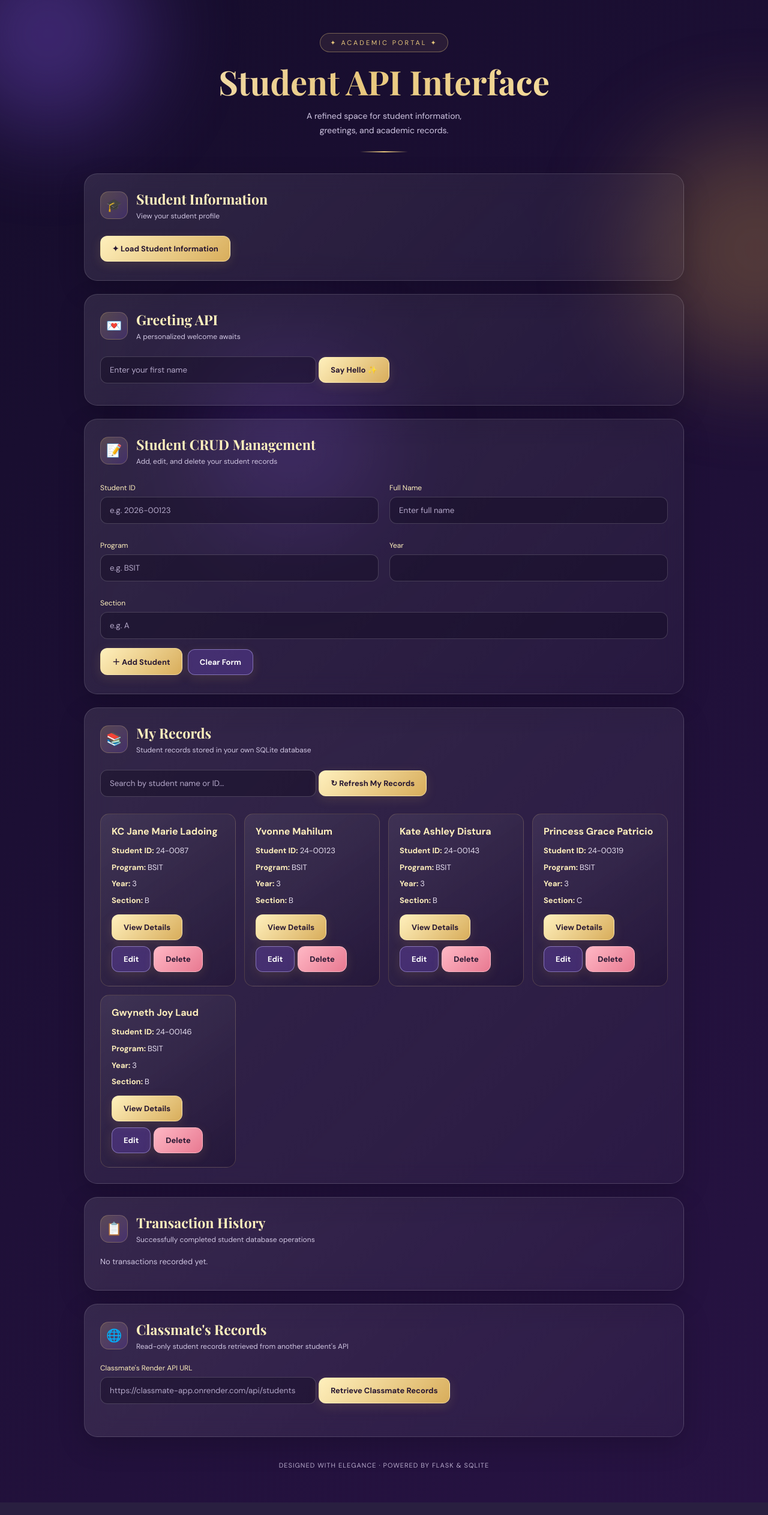
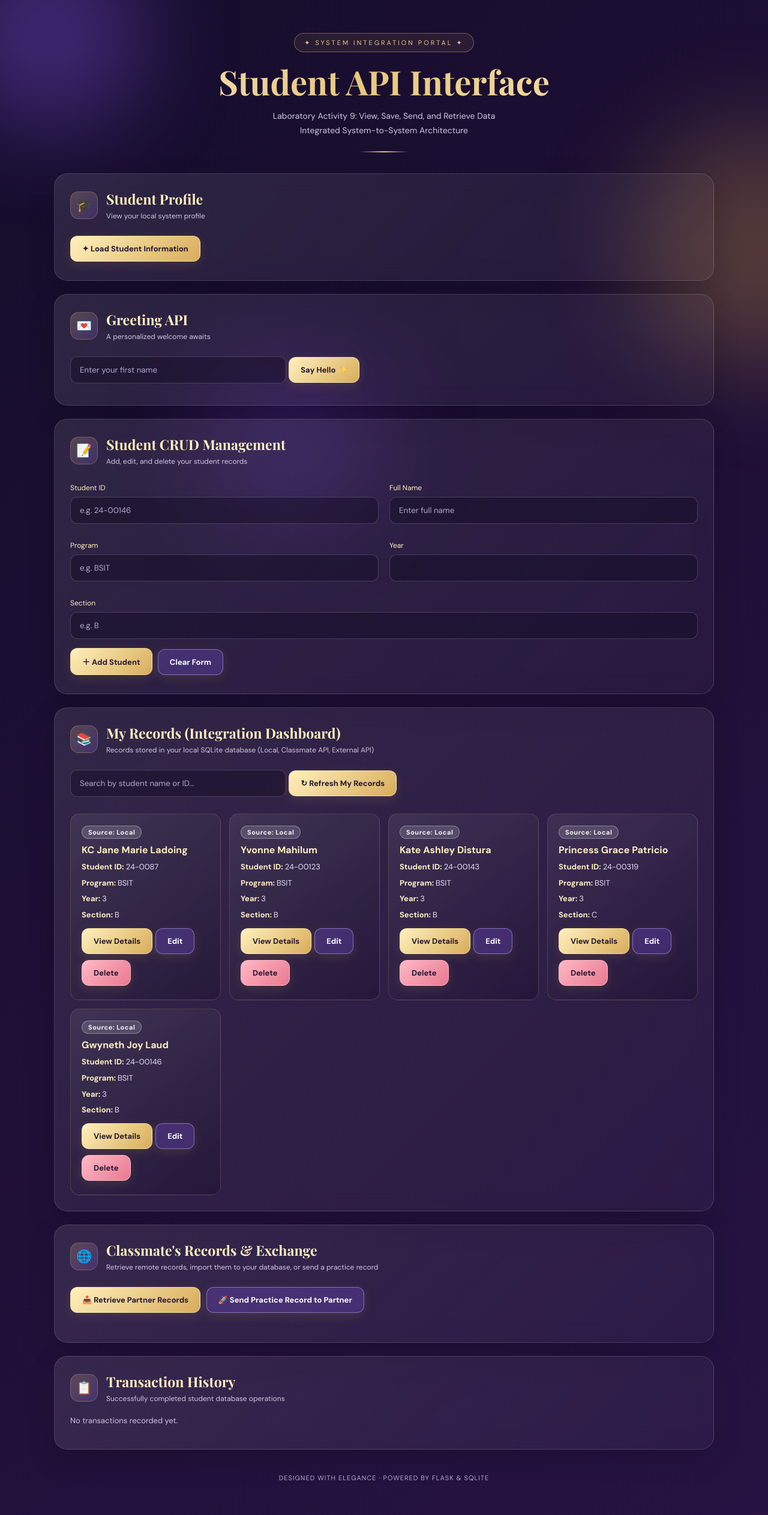
Before and after one commit to laudgwynethjoy-hue/GwynethJoyLaudV1, a Flask app: page / in a window 1280 px wide. Shown: the whole page at 60% size. Before the commit the page ends 2504 px from the top, so only its background shows below. Run offline with Flask 3, Linux system fonts and the light colour scheme; data comes from the database, SQL or seed files in the repository; both versions use the stored data as it was after the commit.

Commit message:
Complete system-to-system integration

```diff
--- a/app.py
+++ b/app.py
@@ -1,8 +1,11 @@
-
 import sqlite3
+import requests
 from flask import Flask, jsonify, request, render_template
 
 app = Flask(__name__)
+
+# REPLACE THIS WITH YOUR PARTNER'S ACTUAL RENDER URL
+PARTNER_API_URL = "https://CLASSMATE-APP.onrender.com/api/students"
 
 
 def get_db_connection():
@@ -54,9 +57,7 @@ def get_skills():
 @app.route("/students", methods=["GET"])
 def get_students():
     conn = get_db_connection()
-    students = conn.execute(
-        "SELECT * FROM students"
-    ).fetchall()
+    students = conn.execute("SELECT * FROM students").fetchall()
     conn.close()
 
     return jsonify([dict(student) for student in students])
@@ -118,7 +119,7 @@ def validate_student_data(data):
     return None
 
 
-# CREATE - ADD STUDENT
+# CREATE - ADD STUDENT (Step 8: Updated to handle source column)
 @app.route("/api/students", methods=["POST"])
 def add_student():
     data = request.get_json(silent=True)
@@ -127,19 +128,23 @@ def add_student():
     if error:
         return jsonify({"error": error}), 400
 
+    # Default to 'External API' if source is not passed explicitly
+    source = data.get("source", "External API")
+
     try:
         conn = get_db_connection()
 
         cursor = conn.execute(
             """INSERT INTO students
-            (student_id, name, program, year, section)
-            VALUES (?, ?, ?, ?, ?)""",
+            (student_id, name, program, year, section, source)
+            VALUES (?, ?, ?, ?, ?, ?)""",
             (
                 data["student_id"].strip(),
                 data["name"].strip(),
                 data["program"].strip(),
                 int(data["year"]),
-                data["section"].strip()
+                data["section"].strip(),
+                source
             )
         )
 
@@ -261,5 +266,67 @@ def api_students():
     return jsonify([dict(student) for student in students])
 
 
+# STEP 3: SERVER-SIDE ENDPOINT TO RETRIEVE PARTNER'S API
+@app.route("/partner-records", methods=["GET"])
+def partner_records():
+    try:
+        response = requests.get(PARTNER_API_URL, timeout=15)
+        response.raise_for_status()
+        return jsonify(response.json())
+    except requests.RequestException:
+        return jsonify({"error": "Unable to retrieve partner data"}), 502
+
+
+# STEP 5: IMPORT A PARTNER RECORD INTO LOCAL DATABASE
+@app.route("/import-student", methods=["POST"])
+def import_student():
+    data = request.get_json(silent=True)
+    if not data:
+        return jsonify({"error": "Invalid data"}), 400
+
+    try:
+        conn = get_db_connection()
+        conn.execute(
+            """INSERT INTO students
+            (student_id, name, program, year, section, source)
+            VALUES (?, ?, ?, ?, ?, ?)""",
+            (
+                data["student_id"],
+                data["name"],
+                data["program"],
+                int(data["year"]),
+                data["section"],
+                "Classmate API"
+            )
+        )
+        conn.commit()
+        conn.close()
+        return jsonify({"message": "Remote record saved successfully"}), 201
+    except sqlite3.Error as e:
+        return jsonify({"error": str(e)}), 500
+
+
+# STEP 9: SEND A PRACTICE RECORD TO PARTNER'S POST ENDPOINT
+@app.route("/send-to-partner", methods=["POST"])
+def send_to_partner():
+    practice_record = {
+        "student_id": "EXT-001",
+        "name": "Sample Exchange Record",
+        "program": "BSIT",
+        "year": 1,
+        "section": "A",
+        "source": "Partner API"
+    }
+
+    try:
+        res = requests.post(PARTNER_API_URL, json=practice_record, timeout=15)
+        return jsonify({
+            "status_code": res.status_code,
+            "response": res.text
+        })
+    except requests.RequestException as e:
+        return jsonify({"error": str(e)}), 500
+
+
 if __name__ == "__main__":
     app.run(debug=True)
--- a/templates/index.html
+++ b/templates/index.html
@@ -1,10 +1,9 @@
-
 <!DOCTYPE html>
 <html lang="en">
 <head>
     <meta charset="UTF-8">
     <meta name="viewport" content="width=device-width, initial-scale=1.0">
-    <title>Student API Interface</title>
+    <title>Student API Integration Dashboard - Lab 9</title>
 
     <link href="https://fonts.googleapis.com/css2?family=DM+Sans:wght@400;500;600;700&family=Playfair+Display:wght@600;700&display=swap" rel="stylesheet">
 
@@ -85,7 +84,7 @@
 
         .container {
             width: 100%;
-            max-width: 1000px;
+            max-width: 1100px;
             margin: auto;
             position: relative;
             z-index: 1;
@@ -237,6 +236,12 @@
             border-color: rgba(196,181,253,0.5);
         }
 
+        button.accent {
+            background: linear-gradient(135deg, #a7f3d0, #34d399);
+            border-color: #a7f3d0;
+            color: #064e3b;
+        }
+
         input {
             width: 100%;
             max-width: 360px;
@@ -295,7 +300,7 @@
         .student-list {
             margin-top: 18px;
             display: grid;
-            grid-template-columns: repeat(auto-fit, minmax(220px, 1fr));
+            grid-template-columns: repeat(auto-fit, minmax(240px, 1fr));
             gap: 14px;
         }
 
@@ -317,19 +322,48 @@
 
         .student-card h3 {
             color: var(--gold-light);
-            margin: 0 0 12px;
+            margin: 0 0 8px;
             font-size: 16px;
         }
 
         .student-card p {
             font-size: 13px;
             line-height: 1.6;
-            margin: 7px 0;
+            margin: 6px 0;
             color: #e6dff0;
         }
 
         .student-card b {
             color: var(--gold-light);
+        }
+
+        /* SOURCE BADGES */
+        .source-badge {
+            display: inline-block;
+            padding: 3px 10px;
+            border-radius: 12px;
+            font-size: 11px;
+            font-weight: 700;
+            margin-bottom: 8px;
+            letter-spacing: 0.5px;
+        }
+
+        .badge-local {
+            background: rgba(255, 255, 255, 0.15);
+            color: #f3f4f6;
+            border: 1px solid rgba(255, 255, 255, 0.3);
+        }
+
+        .badge-imported {
+            background: rgba(52, 211, 153, 0.2);
+            color: #a7f3d0;
+            border: 1px solid rgba(52, 211, 153, 0.4);
+        }
+
+        .badge-external {
+            background: rgba(251, 191, 36, 0.2);
+            color: #fde68a;
+            border: 1px solid rgba(251, 191, 36, 0.4);
         }
 
         .empty-message {
@@ -338,7 +372,6 @@
         }
 
         /* SUCCESS NOTIFICATION */
-
         .operation-result {
             display: none;
             padding: 20px;
@@ -371,7 +404,6 @@
         }
 
         /* TRANSACTION HISTORY */
-
         .activity-item {
             background: rgba(255,255,255,0.06);
             border-left: 4px solid #4ade80;
@@ -397,7 +429,6 @@
         }
 
         /* MODAL */
-
         .modal {
             display: none;
             position: fixed;
@@ -484,11 +515,11 @@
     <main class="container">
 
         <header class="header">
-            <span class="eyebrow">✦ Academic Portal ✦</span>
+            <span class="eyebrow">✦ System Integration Portal ✦</span>
             <h1>Student API Interface</h1>
             <p class="subtitle">
-                A refined space for student information,<br>
-                greetings, and academic records.
+                Laboratory Activity 9: View, Save, Send, and Retrieve Data<br>
+                Integrated System-to-System Architecture
             </p>
             <div class="divider"></div>
         </header>
@@ -498,8 +529,8 @@
             <div class="section-heading">
                 <div class="section-icon">🎓</div>
                 <div>
-                    <h2>Student Information</h2>
-                    <p class="section-description">View your student profile</p>
+                    <h2>Student Profile</h2>
+                    <p class="section-description">View your local system profile</p>
                 </div>
             </div>
 
@@ -541,7 +572,7 @@
 
                     <div>
                         <label for="student_id">Student ID</label>
-                        <input type="text" id="student_id" placeholder="e.g. 2026-00123" required>
+                        <input type="text" id="student_id" placeholder="e.g. 24-00146" required>
                     </div>
 
                     <div>
@@ -561,7 +592,7 @@
 
                     <div class="full-width">
                         <label for="section">Section</label>
-                        <input type="text" id="section" placeholder="e.g. A" required>
+                        <input type="text" id="section" placeholder="e.g. B" required>
                     </div>
 
                 </div>
@@ -594,8 +625,8 @@
             <div class="section-heading">
                 <div class="section-icon">📚</div>
                 <div>
-                    <h2>My Records</h2>
-                    <p class="section-description">Student records stored in your own SQLite database</p>
+                    <h2>My Records (Integration Dashboard)</h2>
+                    <p class="section-description">Records stored in your local SQLite database (Local, Classmate API, External API)</p>
                 </div>
             </div>
 
@@ -614,6 +645,26 @@
 
         </section>
 
+        <!-- CLASSMATE RECORDS -->
+        <section class="panel">
+
+            <div class="section-heading">
+                <div class="section-icon">🌐</div>
+                <div>
+                    <h2>Classmate's Records & Exchange</h2>
+                    <p class="section-description">Retrieve remote records, import them to your database, or send a practice record</p>
+                </div>
+            </div>
+
+            <button onclick="loadClassmateRecords()">📥 Retrieve Partner Records</button>
+            <button class="secondary" onclick="sendRecordToPartner()">🚀 Send Practice Record to Partner</button>
+
+            <div id="classmateList" class="student-list"></div>
+
+            <p id="classmateMessage" class="message"></p>
+
+        </section>
+
         <!-- TRANSACTION HISTORY -->
         <section class="panel">
 
@@ -628,33 +679,6 @@
             <div id="activityHistory">
                 <p class="empty-message">No transactions recorded yet.</p>
             </div>
-
-        </section>
-
-        <!-- CLASSMATE RECORDS -->
-        <section class="panel">
-
-            <div class="section-heading">
-                <div class="section-icon">🌐</div>
-                <div>
-                    <h2>Classmate's Records</h2>
-                    <p class="section-description">Read-only student records retrieved from another student's API</p>
-                </div>
-            </div>
-
-            <label for="classmateAPI">Classmate's Render API URL</label>
-
-            <input
-                type="url"
-                id="classmateAPI"
-                placeholder="https://classmate-app.onrender.com/api/students"
-            >
-
-            <button onclick="loadClassmateRecords()">Retrieve Classmate Records</button>
-
-            <div id="classmateList" class="student-list"></div>
-
-            <p id="classmateMessage" class="message"></p>
 
         </section>
 
@@ -853,11 +877,13 @@
 
                 UPDATE: "STUDENT SUCCESSFULLY UPDATED!",
 
-                DELETE: "STUDENT SUCCESSFULLY DELETED!"
+                DELETE: "STUDENT SUCCESSFULLY DELETED!",
+
+                IMPORT: "STUDENT RECORD IMPORTED!"
 
             };
 
-            title.textContent = "✓ " + messages[action];
+            title.textContent = "✓ " + (messages[action] || "OPERATION SUCCESSFUL");
 
             description.textContent =
                 "Student Name: " + student.name +
@@ -948,7 +974,7 @@
 
         }
 
-        // LOAD ALL OWN RECORDS
+        // LOAD ALL OWN RECORDS (STEP 7: Local / API Students)
         async function loadStudents() {
 
             const list = document.getElementById("studentList");
@@ -985,7 +1011,7 @@
 
         }
 
-        // DISPLAY AND SEARCH OWN RECORDS
+        // DISPLAY AND SEARCH OWN RECORDS (WITH SOURCE BADGES)
         function renderMyRecords() {
 
             const list = document.getElementById("studentList");
@@ -1016,6 +1042,16 @@
                 const card = document.createElement("div");
 
                 card.className = "student-card";
+
+                // Source Badge
+                const sourceBadge = document.createElement("span");
+                const source = student.source || "Local";
+                sourceBadge.className = "source-badge " + (
+                    source === "Local" ? "badge-local" :
+                    (source === "Classmate API" ? "badge-imported" : "badge-external")
+                );
+                sourceBadge.textContent = "Source: " + source;
+                card.appendChild(sourceBadge);
 
                 const title = document.createElement("h3");
 
@@ -1146,10 +1182,8 @@
 
         }
 
-        // LOAD CLASSMATE RECORDS
+        // STEP 3 & 4: RETRIEVE CLASSMATE RECORDS VIA FLASK PROXY (/partner-records)
         async function loadClassmateRecords() {
-
-            const url = document.getElementById("classmateAPI").value.trim();
 
             const list = document.getElementById("classmateList");
 
@@ -1157,50 +1191,41 @@
 
             list.innerHTML = "";
 
-            message.textContent = "";
-
-            if (!url) {
-
-                message.textContent = "Please enter your classmate's API URL.";
-
-                return;
-
-            }
+            message.textContent = "Fetching classmate records from partner API...";
 
             try {
 
-                const response = await fetch(url);
+                const response = await fetch("/partner-records");
 
                 const data = await response.json();
 
                 if (!response.ok) {
 
-                    throw new Error("Unable to retrieve classmate records.");
+                    throw new Error(data.error || "Unable to retrieve partner data");
 
                 }
 
                 if (!Array.isArray(data)) {
 
-                    throw new Error("The classmate API did not return a student list.");
+                    throw new Error("Partner API did not return a valid list.");
 
                 }
 
                 classmateCache = data;
 
+                message.textContent = "";
+
                 renderClassmateRecords();
 
             } catch (error) {
 
-                message.textContent =
-                    error.message.includes("Failed to fetch")
-                    ? "Unable to connect. Check the API URL, Render status, and CORS settings."
-                    : error.message;
+                message.textContent = error.message;
 
             }
 
         }
 
-        // DISPLAY CLASSMATE RECORDS
+        // DISPLAY CLASSMATE RECORDS (WITH SAVE BUTTON - STEP 4 & 6)
         function renderClassmateRecords() {
 
             const list = document.getElementById("classmateList");
@@ -1210,7 +1235,7 @@
             if (classmateCache.length === 0) {
 
                 list.innerHTML =
-                    '<p class="empty-message">No classmate records found.</p>';
+                    '<p class="empty-message">No partner records loaded yet. Click "Retrieve Partner Records".</p>';
 
                 return;
 
@@ -1242,11 +1267,96 @@
 
                 viewButton.onclick = () => viewClassmateDetails(index);
 
-                card.appendChild(viewButton);
+                // Step 6: Save to My Database Button
+                const saveButton = document.createElement("button");
+
+                saveButton.textContent = "✦ Save to My Database";
+
+                saveButton.className = "accent";
+
+                saveButton.onclick = () => savePartnerRecord(student);
+
+                card.append(viewButton, saveButton);
 
                 list.appendChild(card);
 
             });
+
+        }
+
+        // STEP 6: SAVE PARTNER RECORD TO LOCAL DATABASE (/import-student)
+        async function savePartnerRecord(student) {
+
+            const message = document.getElementById("classmateMessage");
+
+            try {
+
+                const response = await fetch("/import-student", {
+
+                    method: "POST",
+
+                    headers: {
+                        "Content-Type": "application/json"
+                    },
+
+                    body: JSON.stringify(student)
+
+                });
+
+                const data = await response.json();
+
+                if (!response.ok) {
+
+                    throw new Error(data.error || "Failed to save remote record.");
+
+                }
+
+                showOperationSuccess("IMPORT", student);
+
+                alert(data.message || "Remote record saved to your database!");
+
+                await loadStudents(); // Refresh My Records view
+
+            } catch (error) {
+
+                message.textContent = error.message;
+
+            }
+
+        }
+
+        // STEP 9: SEND A PRACTICE RECORD TO PARTNER'S POST API (/send-to-partner)
+        async function sendRecordToPartner() {
+
+            const message = document.getElementById("classmateMessage");
+
+            message.textContent = "Sending practice record to partner API...";
+
+            try {
+
+                const response = await fetch("/send-to-partner", {
+
+                    method: "POST"
+
+                });
+
+                const data = await response.json();
+
+                if (!response.ok) {
+
+                    throw new Error(data.error || "Failed to send record to partner.");
+
+                }
+
+                alert("Successfully sent practice record! Partner Status Code: " + data.status_code);
+
+                message.textContent = "Practice record successfully transmitted to partner API.";
+
+            } catch (error) {
+
+                message.textContent = error.message;
+
+            }
 
         }
 
```
Also changed, not shown: init_db.py (+13 -12 lines), students.db.
